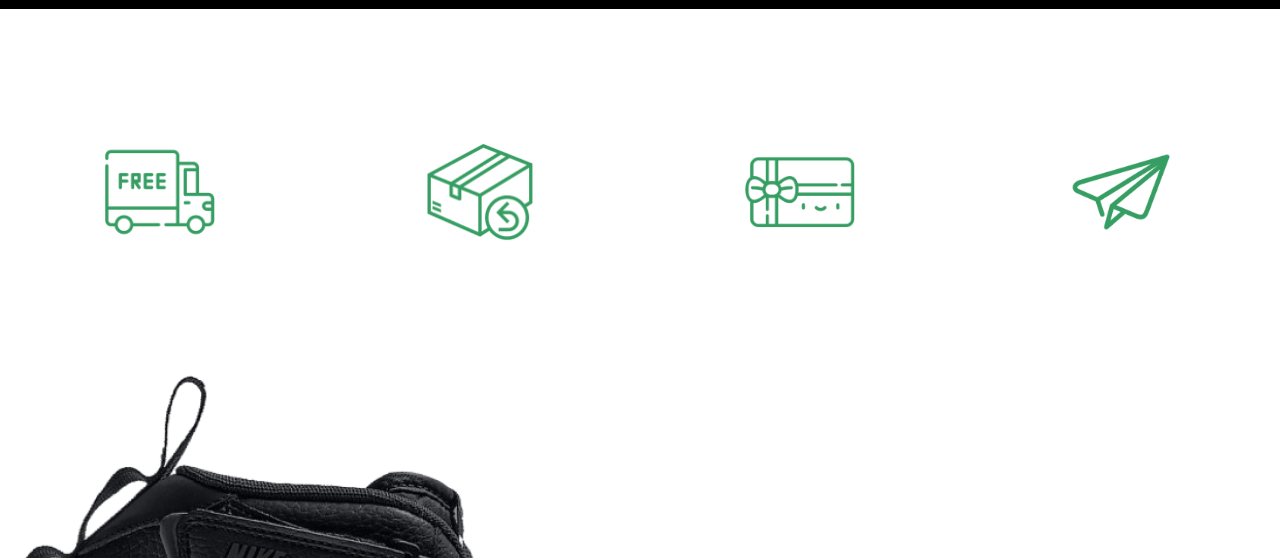
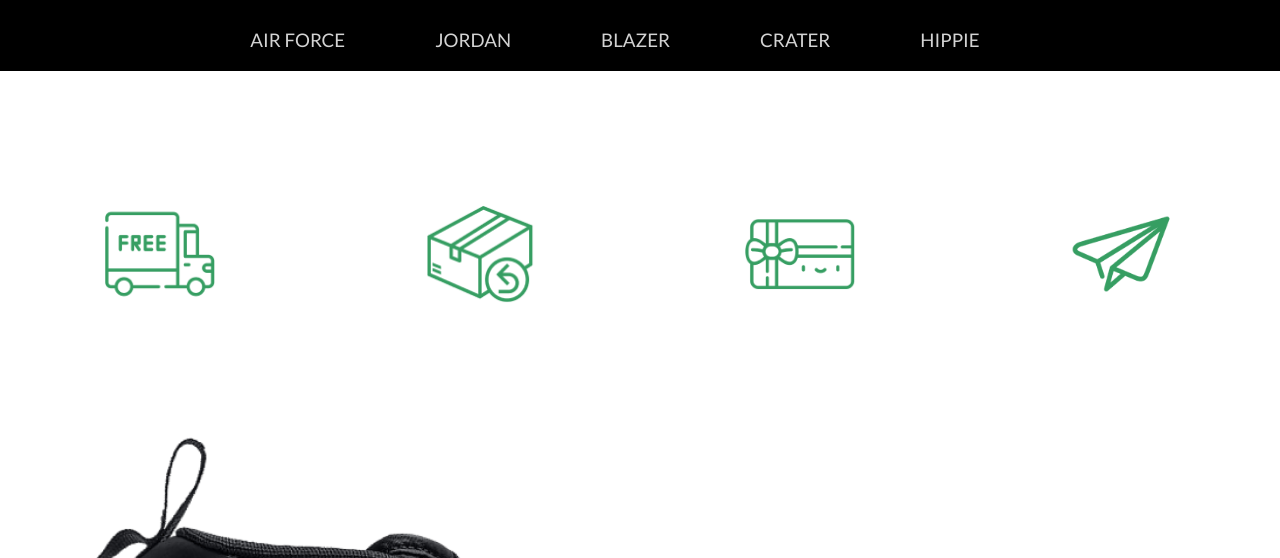
Before and after one commit to claudiocsx/Projeto-ecomerci-em-grupo, a plain HTML site: page Client/index.html in a window 1280 px wide. Shown: the part 71-629 px from the top of the page. Drawn offline with nearby package versions, Linux system fonts and the light colour scheme.

Commit message:
Construindo o Header

```diff
--- a/Client/Css/style.css
+++ b/Client/Css/style.css
@@ -76,8 +76,22 @@ header{
 .limitede__off{
     font-size: 1.2rem;
     border-bottom: 1px solid green;
+    cursor: pointer;
 }
 
+.nav__bottom {
+    display: flex;
+    align-items: center;
+    justify-content: center;
+  }
+
+  .menu__item {
+    margin-right: 50px;
+    cursor: pointer;
+    color: lightgray;
+    font-weight: 400;
+    padding: 20px;
+  }
 /* =========================== Main ========================= */
 
 .cont1 {
--- a/Client/index.html
+++ b/Client/index.html
@@ -35,6 +35,13 @@
                 </div>
             </div>
         </nav>
+        <div class="nav__bottom">
+            <h3 class="menu__item">AIR FORCE</h3>
+            <h3 class="menu__item">JORDAN</h3>
+            <h3 class="menu__item">BLAZER</h3>
+            <h3 class="menu__item">CRATER</h3>
+            <h3 class="menu__item">HIPPIE</h3>
+        </div>
     </header>
     <!-- ============================= Main ======================================== -->
     <main>
```
